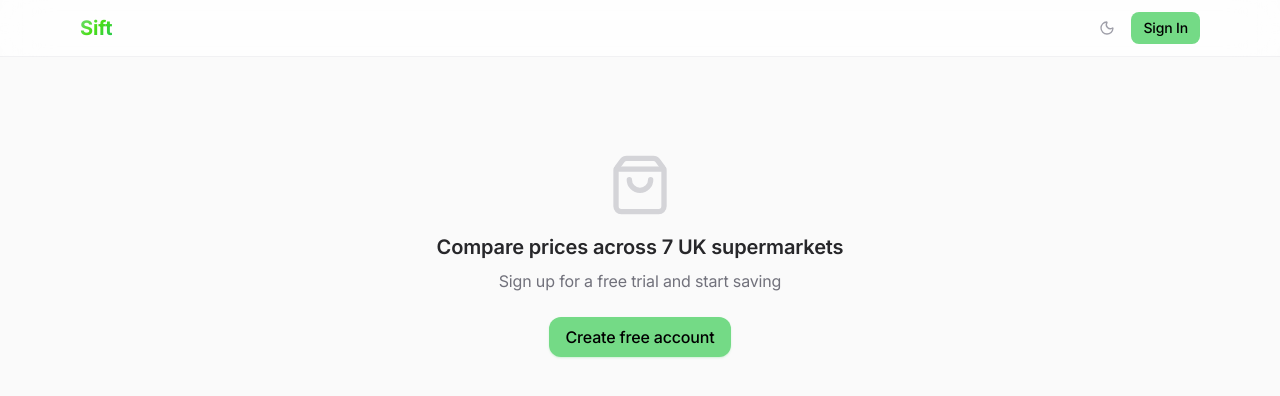
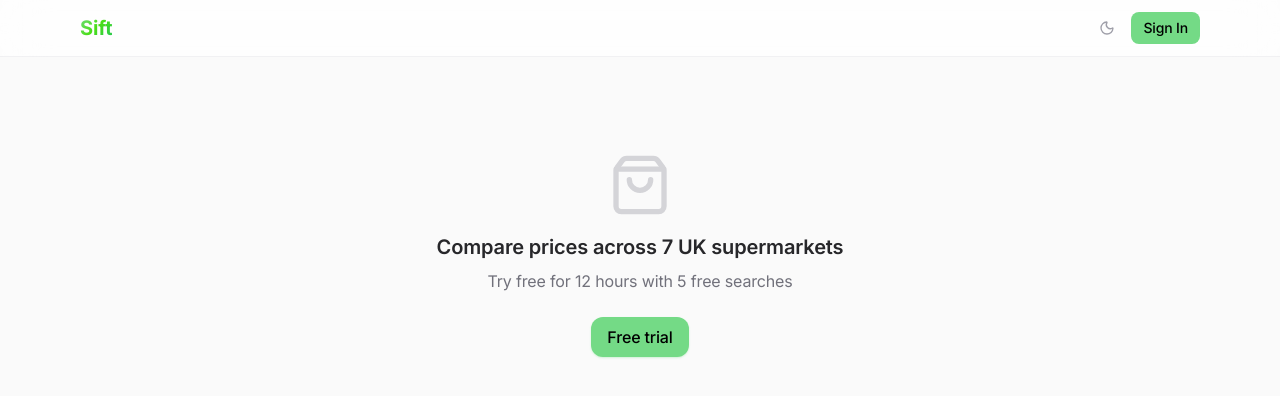
Before and after one commit to AlexanderBell-gh/Sift, a React (Vite) app: page / in a window 1280 px wide. Shown: the top 396 px of the page. Built offline with nearby package versions, Linux system fonts and the light colour scheme.

Commit message:
Button on main page now makes a trial from button itself

```diff
--- a/src/components/SearchPage.tsx
+++ b/src/components/SearchPage.tsx
@@ -14,7 +14,7 @@
 
 export default function SearchPage() {
   const navigate = useNavigate();
-  const { token, user } = useAuth();
+  const { token, user, startTrial } = useAuth();
   const [query, setQuery] = useState('');
   const queryRef = useRef(query);
   const [results, setResults] = useState<SearchResult[]>([]);
@@ -198,8 +198,8 @@
           <div className="flex flex-col items-center justify-center py-16">
             <ShoppingBag className="w-16 h-16 text-zinc-300 dark:text-gray-600 mb-4" />
             <h2 className="text-xl font-semibold text-zinc-800 dark:text-white mb-2">Compare prices across 7 UK supermarkets</h2>
-            <p className="text-zinc-500 dark:text-gray-400 mb-6">Sign up for a free trial and start saving</p>
-            <Button onClick={() => navigate('/auth')}>Create free account</Button>
+            <p className="text-zinc-500 dark:text-gray-400 mb-6">Try free for 12 hours with 5 free searches</p>
+            <Button onClick={startTrial}>Free trial</Button>
           </div>
         ) : (
           <>
--- a/src/contexts/AuthContext.tsx
+++ b/src/contexts/AuthContext.tsx
@@ -7,6 +7,7 @@
   loading: boolean;
   login: (username: string, password: string) => Promise<void>;
   register: (username: string, email: string, password: string) => Promise<void>;
+  startTrial: () => Promise<void>;
   logout: () => void;
 }
 
@@ -99,6 +100,31 @@
     });
   }, []);
 
+  const startTrial = useCallback(async () => {
+    const res = await fetch(`${API_BASE}/api/auth/trial`, {
+      method: 'POST',
+      headers: { 'Content-Type': 'application/json' },
+      body: '{}',
+    });
+    if (!res.ok) {
+      const err = await res.json().catch(() => ({ error: 'Trial failed' }));
+      throw new Error(err.error || 'Trial failed');
+    }
+    const data = await res.json();
+    localStorage.setItem('auth_token', data.token);
+    setToken(data.token);
+    setUser({
+      id: data.user.id,
+      username: data.user.username,
+      email: data.user.email,
+      role: data.user.role,
+      isTrial: data.user.isTrial || false,
+      trialExpiresAt: data.user.trialExpiresAt || null,
+      searchCount: data.user.searchCount || 0,
+      remainingSearches: data.user.remainingSearches ?? null,
+    });
+  }, []);
+
   const logout = useCallback(() => {
     localStorage.removeItem('auth_token');
     setToken(null);
@@ -106,7 +132,7 @@
   }, []);
 
   return (
-    <AuthContext.Provider value={{ user, token, loading, login, register, logout }}>
+    <AuthContext.Provider value={{ user, token, loading, login, register, startTrial, logout }}>
       {children}
     </AuthContext.Provider>
   );
--- a/workers/index.js
+++ b/workers/index.js
@@ -568,8 +568,13 @@
 
   if (path === '/api/auth/trial' && method === 'POST') {
     try {
-      const body = await request.json();
-      const { username } = body;
+      let username = null;
+      try {
+        const body = await request.json();
+        username = body?.username || null;
+      } catch {
+        // No body - fine, generate random username
+      }
 
       const trialUsername = username || `trial_${crypto.randomUUID().slice(0, 8)}`;
       const trialEmail = `${trialUsername}@trial.sift`;
@@ -589,6 +594,7 @@
         role: 'user',
         isTrial: true,
         trialExpiresAt,
+        searchCount: 0,
         preferences: { currency: 'USD', defaultStore: null },
         createdAt: new Date().toISOString(),
       };
@@ -604,6 +610,8 @@
           role: user.role,
           isTrial: true,
           trialExpiresAt,
+          searchCount: 0,
+          remainingSearches: 5,
           preferences: user.preferences,
         },
         token,
```
Also changed, not shown: 1 other file (tests, documents, lock files or other folders).
